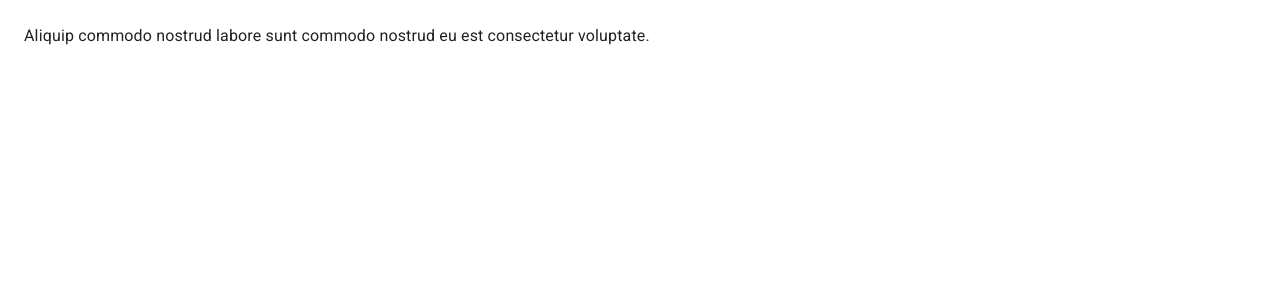
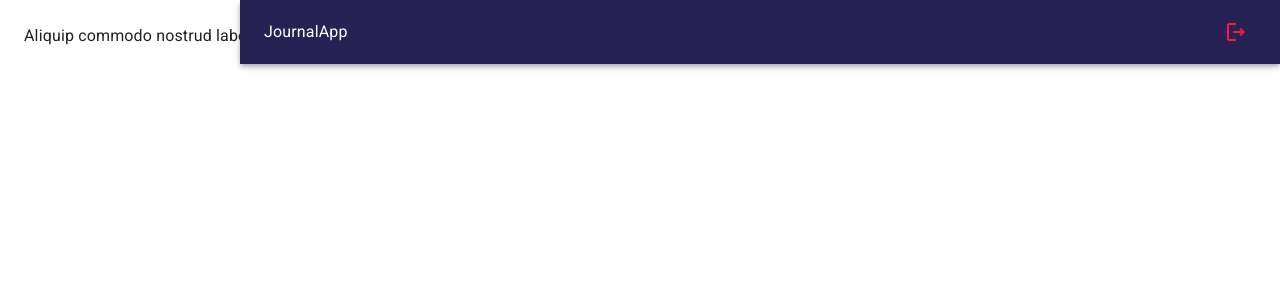
Before and after one commit to Epadrino/react-cero-a-experto, a React (Vite) app in the folder seccion_dieciseis_JournalApp/: page / in a window 1280 px wide. Shown: the top 300 px of the page. Built offline with nearby package versions, Linux system fonts and the light colour scheme.

Commit message:
creacion_del_navbar
-se creo el navbar de la aplicación

```diff
--- /dev/null
+++ b/seccion_dieciseis_JournalApp/src/journal/components/Navbar.jsx
@@ -0,0 +1,39 @@
+import { LogoutOutlined, MenuOutlined } from '@mui/icons-material';
+import { AppBar, Grid, IconButton, Toolbar, Typography } from '@mui/material';
+import React from 'react';
+
+export const Navbar = ({ drawerWidth = 240 }) => {
+	return (
+		<AppBar
+			position='fixed'
+			sx={{
+				width: { sm: `calc(100% - ${drawerWidth}px)` },
+				ml: { sm: `${drawerWidth}` },
+			}}
+		>
+			<Toolbar>
+				<IconButton
+					color='inherit'
+					edge='start'
+					sx={{ mr: 2, display: { sm: 'none' } }}
+				>
+					<MenuOutlined />
+				</IconButton>
+				<Grid
+					container
+					direction='row'
+					justifyContent='space-between'
+					alignItems='center'
+				>
+					<Typography variante='h6' noWrap component='div'>
+						JournalApp
+					</Typography>
+
+					<IconButton color='error'>
+						<LogoutOutlined />
+					</IconButton>
+				</Grid>
+			</Toolbar>
+		</AppBar>
+	);
+};
--- a/seccion_dieciseis_JournalApp/src/journal/layout/JournalLayout.jsx
+++ b/seccion_dieciseis_JournalApp/src/journal/layout/JournalLayout.jsx
@@ -1,10 +1,12 @@
 import { Box } from '@mui/system';
 import React from 'react';
+import { Navbar } from '../components/Navbar';
 
 export const JournalLayout = ({ children }) => {
+	const drawerWidth = 240;
 	return (
 		<Box sx={{ display: 'flex' }}>
-			{/* navbar */}
+			<Navbar drawerWidth={drawerWidth} />
 			{/* siderbar */}
 
 			<Box component='main' sx={{ flecGrow: 1, p: 3 }}>
```
